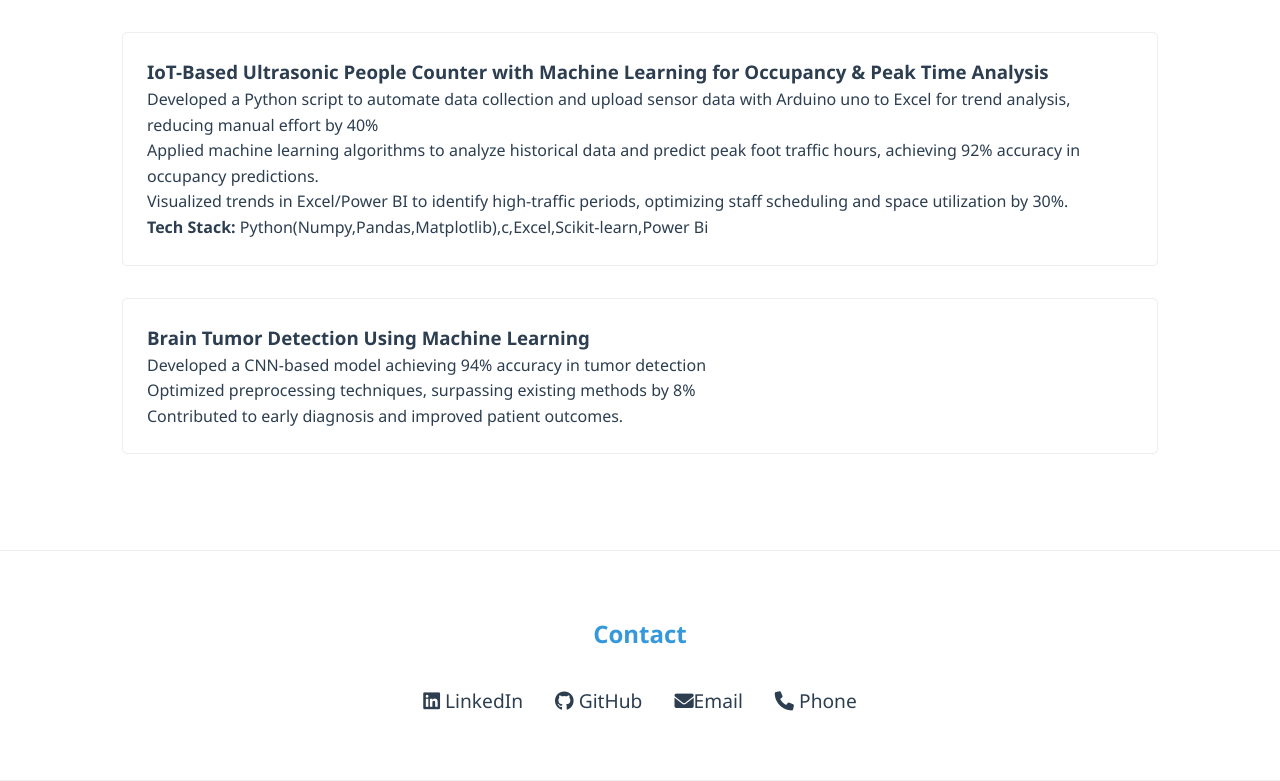
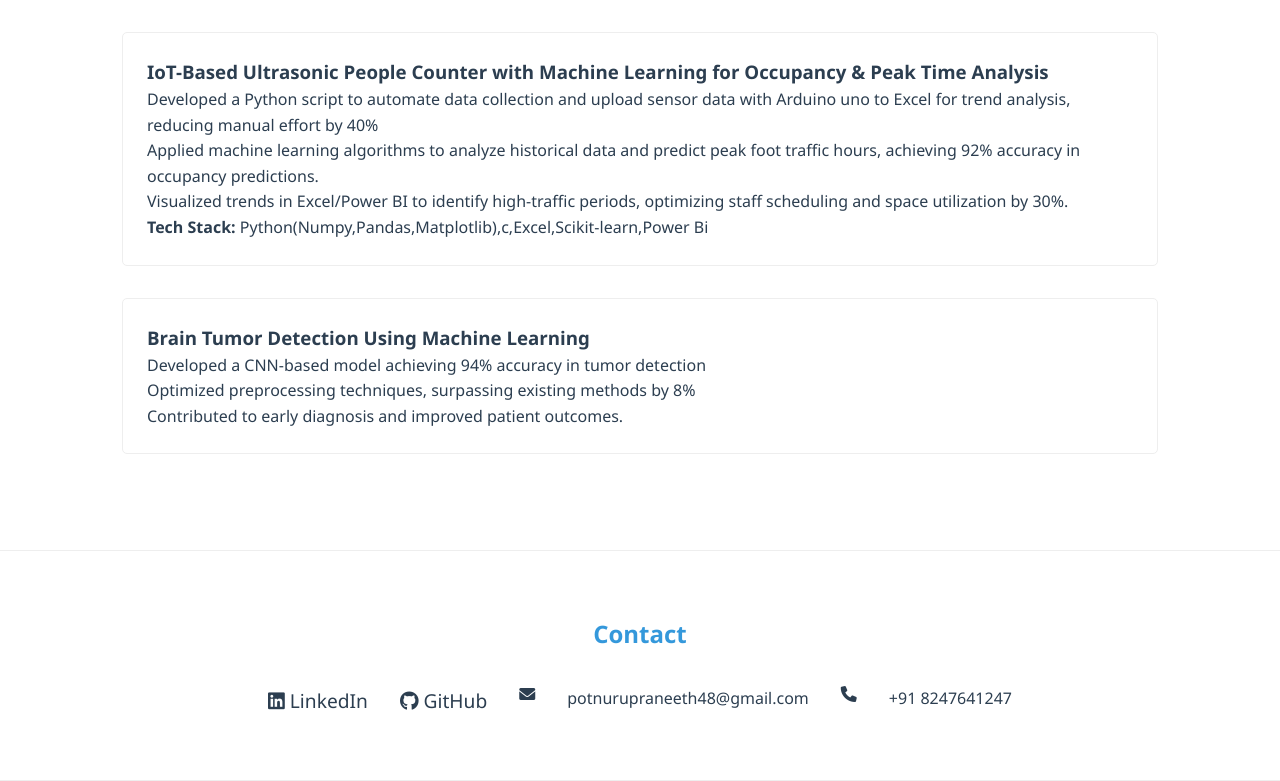
Before and after one commit to PotnuruPraneeth/netlify, a plain HTML site: page index.html in a window 1280 px wide. Shown: the part 2012-2793 px from the top of the page. Drawn offline with Linux system fonts and the light colour scheme.

Commit message:
Update index.html

```diff
--- a/index.html
+++ b/index.html
@@ -217,12 +217,8 @@ Proven ability to transform raw data into actionable insights through 4+ academi
                 <a href="https://github.com/PotnuruPraneeth" target="_blank">
                     <i class="fab fa-github"></i> GitHub
                 </a>
-              <a href="mailto:potnurupraneeth48@gmail.com" target="_blank">
-                    <i class="fas fa-envelope"></i>Email
-                </a>
-                <a href="tel:+918247641247" target="_blank">
-             <i class="fas fa-phone"></i> Phone
-           </a>
+             <i class="fas fa-envelope"></i> potnurupraneeth48@gmail.com
+           <i class="fas fa-phone"></i> +91 8247641247
             </div>
         </div>
     </section>
```
